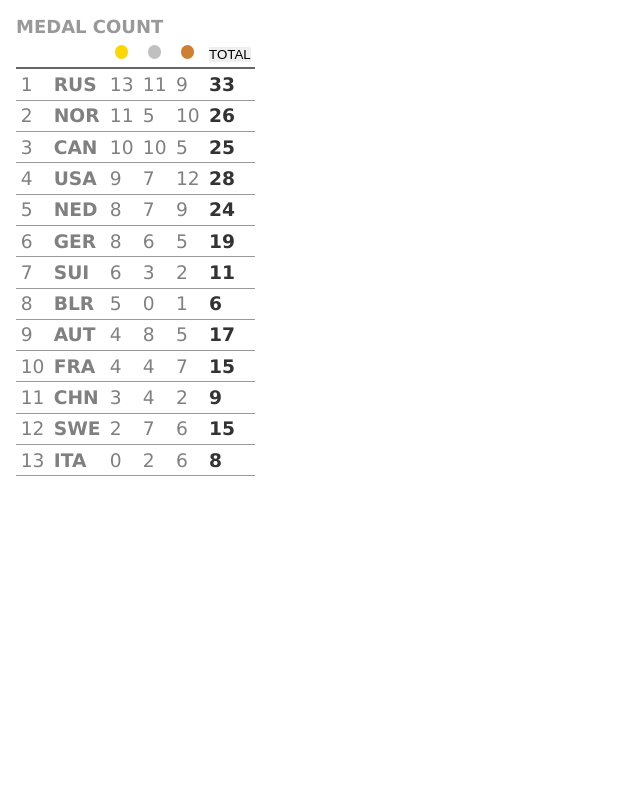
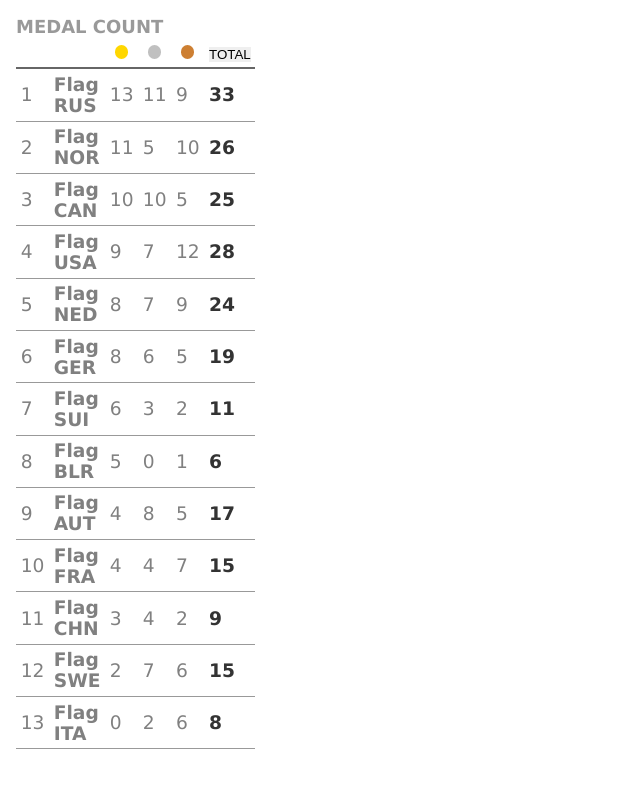
Before and after one commit to leegee/medals-mini-app, a Next.js app: page / in a window 1280 px wide. Shown: the top 788 px of the page, without its empty margins (0-640 px from the left). Built offline with nearby package versions, Linux system fonts and the light colour scheme.

Commit message:
Flag sprite stub

```diff
--- /dev/null
+++ b/src/components/Flag.tsx
@@ -0,0 +1,5 @@
+export default function Flag() {
+    return (
+        <div>Flag</div>
+    );
+}
--- a/src/components/MedalTable.tsx
+++ b/src/components/MedalTable.tsx
@@ -5,6 +5,7 @@ import { useRouter, useSearchParams } from 'next/navigation';
 
 import type { ICountryMedals, ISortKey } from '../types/types';
 import { sortMedals } from '@/lib/sort-medal-data';
+import Flag from '../components/Flag';
 import styles from './MedalTable.module.scss';
 
 interface IMedalTableProps {
@@ -56,11 +57,22 @@ export default function MedalTable({
                         <td>
                             {index + 1}
                         </td>
-                        <td className={styles.code}>{entry.code}</td>
-                        <td>{entry.gold}</td>
-                        <td>{entry.silver}</td>
-                        <td>{entry.bronze}</td>
-                        <td className={styles.total}>{entry.gold + entry.silver + entry.bronze}</td>
+                        <td className={styles.code}>
+                            <Flag code='code' />
+                            {entry.code}
+                        </td>
+                        <td>
+                            {entry.gold}
+                        </td>
+                        <td>
+                            {entry.silver}
+                        </td>
+                        <td>
+                            {entry.bronze}
+                        </td>
+                        <td className={styles.total}>
+                            {entry.gold + entry.silver + entry.bronze}
+                        </td>
                     </tr>
                 ))}
             </tbody>
```
